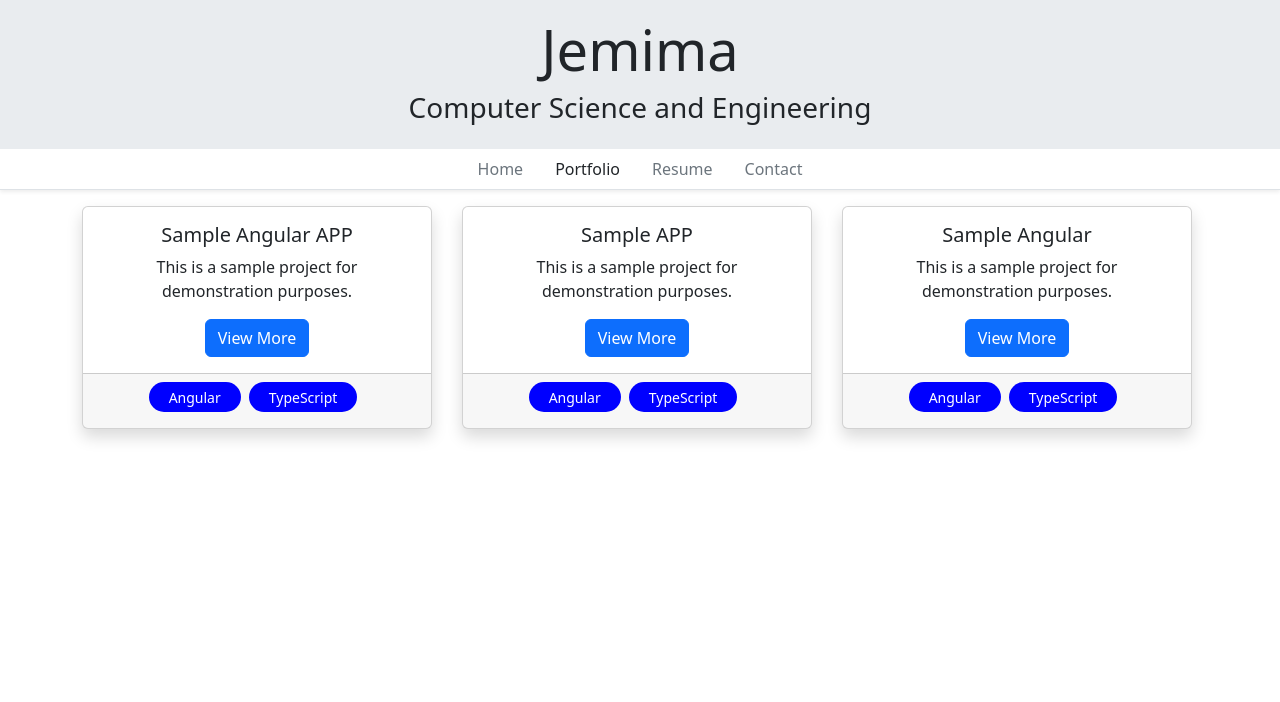
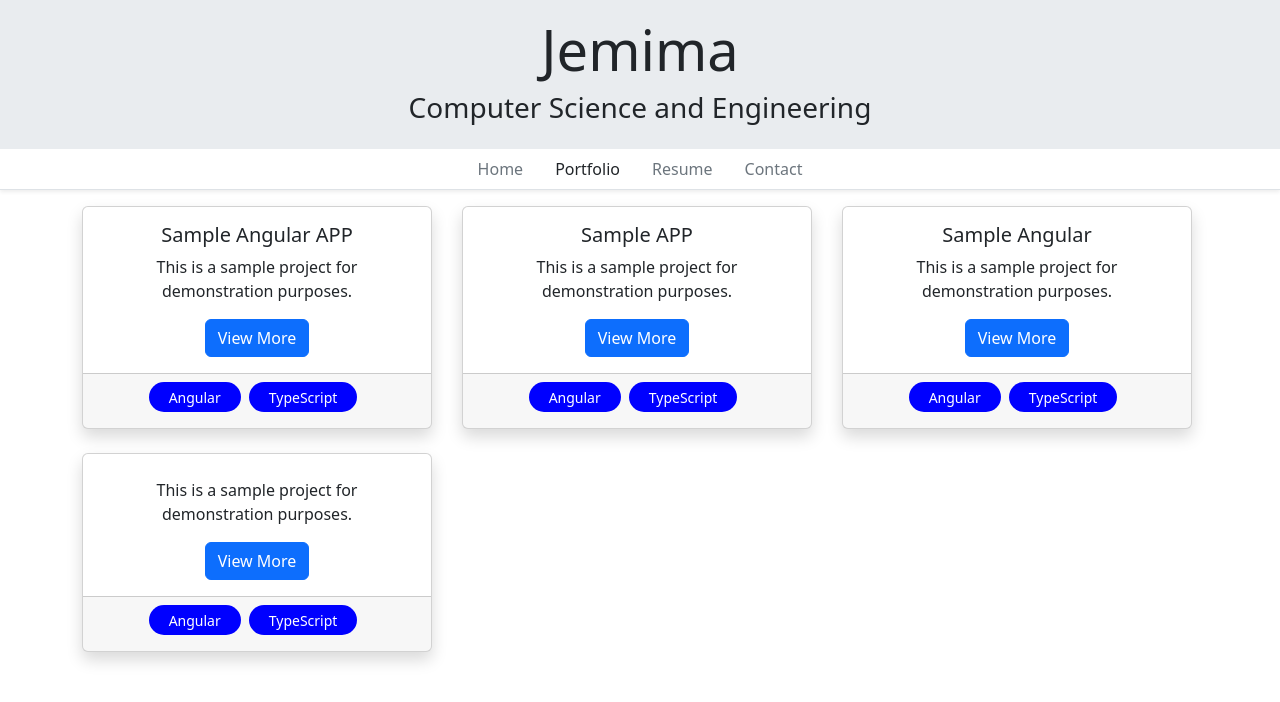
Before and after one commit to jemimakathar/Projects-in-Angular, an Angular app in the folder portfolio/: page /portfolio in a window 1280 px wide. Shown: the top 702 px of the page. Built offline with nearby package versions, Linux system fonts and the light colour scheme.

Commit message:
uploaded file

```diff
--- a/portfolio/src/app/portfolio/portfolio.component.html
+++ b/portfolio/src/app/portfolio/portfolio.component.html
@@ -9,5 +9,6 @@
         <div class="col-1g-4 col-md-6 mb-4" style="max-width:380px; min-width:380px;">
         <app-project-card [projectName]="'Sample Angular '"></app-project-card>
         </div>
+        <app-project-card></app-project-card>
     </div>
 </div>
```
